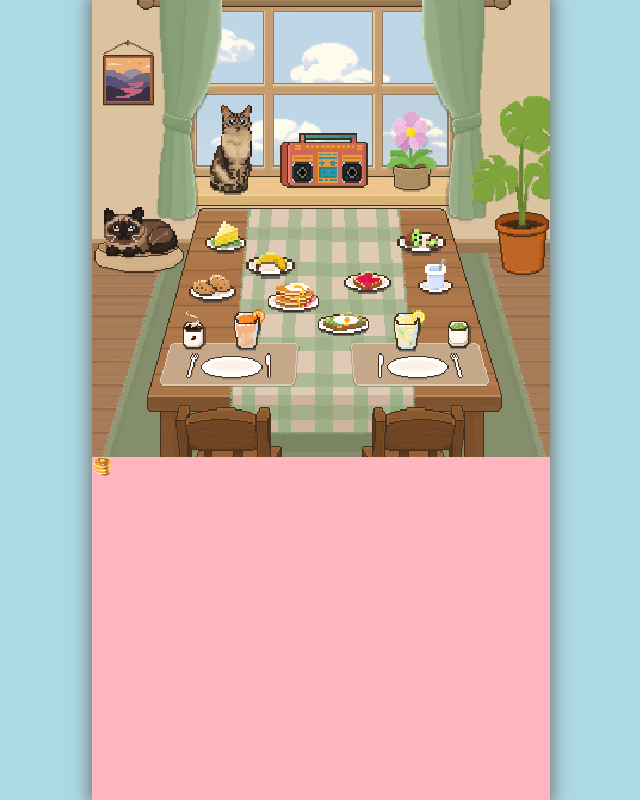
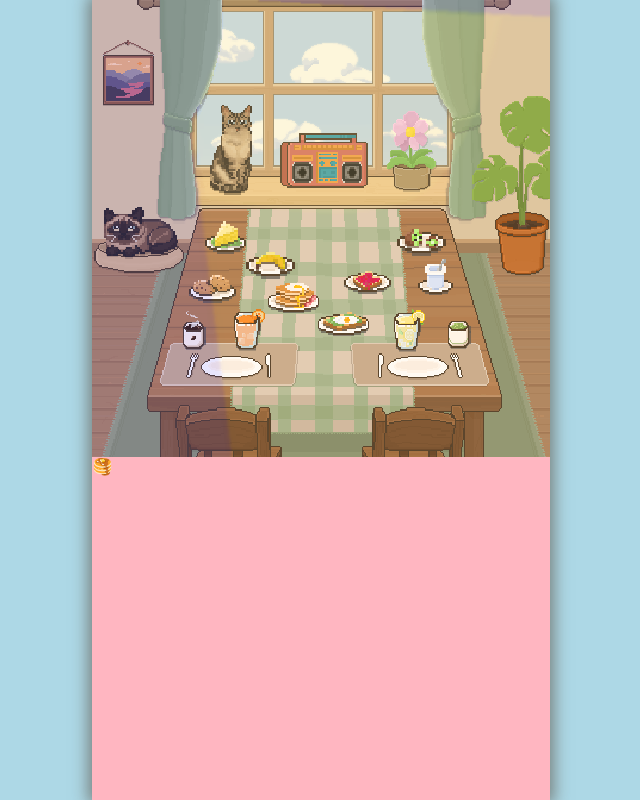
Before and after one commit to Hysilie/tiny-brunch, a plain HTML site: page index.html in a window 1280 px wide. Both pictures are taken after a click on the element 646 px from the left and 160 px from the top of the page. Shown: the whole page, without its empty margins (319-959 px from the left). Drawn offline with Linux system fonts and the light colour scheme.

Commit message:
Add filters, change sounds

```diff
--- a/index.html
+++ b/index.html
@@ -158,10 +158,6 @@
           id="cat2"
         />
 
-        <!-- Clickable div -->
-        <div class="radio" id="audio"></div>
-        <div class="cat1" id="meow1"></div>
-        <div class="cat2" id="meow2"></div>
 
         <!-- Food -->
         <!-- Hot drinks -->
@@ -253,6 +249,16 @@
           alt="An extra for player 2"
           id="extra-2"
         />
+
+    <img
+          src="assets/background/filters.png"
+          class="filter"
+          alt="The filter of the scene of tiny brunch"
+        />
+ <!-- Clickable div -->
+        <div class="radio" id="audio"></div>
+        <div class="cat1" id="meow1"></div>
+        <div class="cat2" id="meow2"></div>
       </div>
       <section class="picker">🥞</section>
     </div>
--- a/scripts/sounds.js
+++ b/scripts/sounds.js
@@ -2,8 +2,8 @@ import { animateSprite, stopAnimate } from "./animations.js";
 import { radioFrames } from "./app.js";
 // Music
 const backgroundMusic = new Audio("assets/music/Hazelwood - At Ease.mp3");
-const meow1 = new Audio("assets/sounds/meow1.mp3");
-const meow2 = new Audio("assets/sounds/meow2.mp3");
+const meow2 = new Audio("assets/sounds/meow1.mp3");
+const meow1 = new Audio("assets/sounds/meow2.mp3");
 const cassetteInsert = new Audio("assets/sounds/cassette_insert.mp3");
 const cassetteEject = new Audio("assets/sounds/cassette-eject.mp3");
 
@@ -21,7 +21,7 @@ export const toggleMusic = () => {
       backgroundMusic.play();
       radioButton.classList.remove("locked");
     };
-    radioInterval = animateSprite('radio', radioFrames, 12);
+    radioInterval = animateSprite('radio', radioFrames, 12, 2000);
   } else {
     isOn = false;
     cassetteEject.play();
--- a/style.css
+++ b/style.css
@@ -32,8 +32,14 @@ body {
 }
 
 .scene {
+  position: relative;
   width: 100%;
   height: 100%;
+}
+.filter {
+  width: 100%;
+  height: 100%;
+  position: absolute;
 }
 
 .pixel-art {
@@ -64,7 +70,6 @@ body {
 }
 
 /* Assets positionning */
-.absolute,
 .radio,
 .cat1,
 .cat2,
```
Also changed, not shown: assets/background/filters.png (added).
